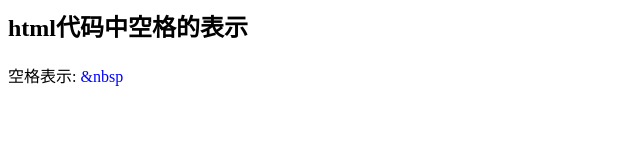
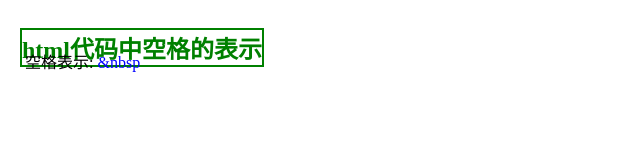
Before and after one commit to ONGOING-Z/My-Website, a plain HTML site: page content/writing_content/20_2_27_1_space.html in a window 1280 px wide. Shown: the whole page, without its empty margins (0-640 px from the left). Drawn offline with Linux system fonts and the light colour scheme.

Commit message:
修改了一些样式

```diff
--- a/content/writing_content/20_2_27_1_space.html
+++ b/content/writing_content/20_2_27_1_space.html
@@ -1,5 +1,29 @@
 <html>
+    <head>
+        <style type="text/css">
+           h2.pos_right{
+               position: relative;
+               left: 20px;
+           }
+           h2.pos_rel{
+               border: 2px solid green;
+               position: absolute;
+               left: 20px;
+               color: green;
+           }
+           div.content{
+               position: absolute;
+               left: 25px;
+               top: 33px;
+           }
 
-<h2>html代码中空格的表示</h2>
-<p>空格表示: <font color="blue">&ampnbsp</font></p>
+        </style>
+    </head>
+    <body>
+        <h2 class="pos_rel">html代码中空格的表示</h2>
+        <div class="content">
+        <p>空格表示: <font color="blue">&ampnbsp</font></p>
+
+        </div>
+    </body>
 </html>
--- /dev/null
+++ b/css/write.css
@@ -0,0 +1,43 @@
+body{
+    margin: 0;
+    padding: 0;
+    font-family: sans-serif;
+    background: #191919;
+}
+.box{
+    width: 300px;
+    padding: 40px;
+    position: absolute;
+    top: 50%;
+    left: 50%;
+    transform: translate(-50%, -50%);
+    background: #191919;
+    text-align: center;
+}
+.box h2{
+    color: white;
+    font-weight: 500;
+}
+.box div{
+    width: 280px;
+    border-color: #2ecc71;
+}
+h2.pos_rel{
+    position: absolute;
+    left: 20px;
+}
+h2.pos_rel{
+    border: 2px solid green;
+    position: absolute;
+    left: 20px;
+    top: 4px;
+    color: green;
+}
+div.content{
+    position: absolute;
+    left: 25px;
+    top: 33px;
+}
+p{
+    color: white;
+}
```
Also changed, not shown: content/writing_content/20_3_1_show_code_in_webpages.html (+7 -2 lines), content/writing_content/20_3_2_insert_outside_css_file.html (+6 -1 lines), timeline/timeline.html (+4 -4 lines).
